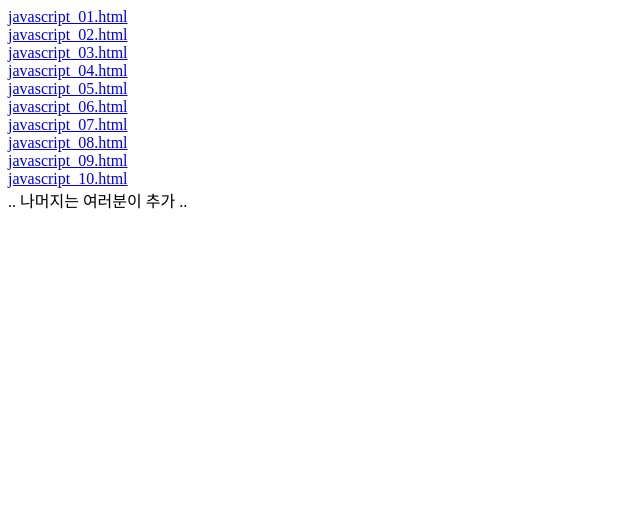
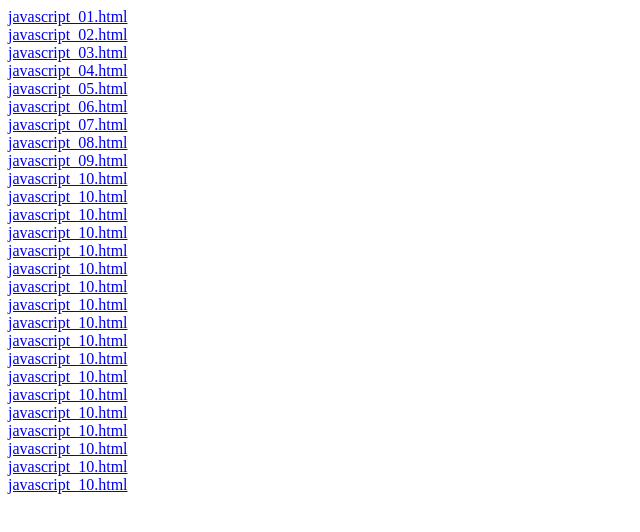
Before and after one commit to KeumDongWoo/javascript, a plain HTML site: page index.html in a window 1280 px wide. Shown: the whole page, without its empty margins (0-640 px from the left). Drawn offline with Linux system fonts and the light colour scheme.

Commit message:
index.html 파일 수정

```diff
--- a/index.html
+++ b/index.html
@@ -19,6 +19,23 @@
     <a href ="javascript_08.html">javascript_08.html</a>
     <a href ="javascript_09.html">javascript_09.html</a>
     <a href ="javascript_10.html">javascript_10.html</a>
-    .. 나머지는 여러분이 추가 ..
+    <a href ="javascript_11.html">javascript_10.html</a>
+    <a href ="javascript_12.html">javascript_10.html</a>
+    <a href ="javascript_13.html">javascript_10.html</a>
+    <a href ="javascript_14.html">javascript_10.html</a>
+    <a href ="javascript_15.html">javascript_10.html</a>
+    <a href ="javascript_16.html">javascript_10.html</a>
+    <a href ="javascript_17.html">javascript_10.html</a>
+    <a href ="javascript_18.html">javascript_10.html</a>
+    <a href ="javascript_19.html">javascript_10.html</a>
+    <a href ="javascript_20.html">javascript_10.html</a>
+    <a href ="javascript_21.html">javascript_10.html</a>
+    <a href ="javascript_22.html">javascript_10.html</a>
+    <a href ="javascript_23.html">javascript_10.html</a>
+    <a href ="javascript_24.html">javascript_10.html</a>
+    <a href ="javascript_25.html">javascript_10.html</a>
+    <a href ="javascript_26.html">javascript_10.html</a>
+    <a href ="javascript_27.html">javascript_10.html</a>
+
 </body>
 </html>
```
